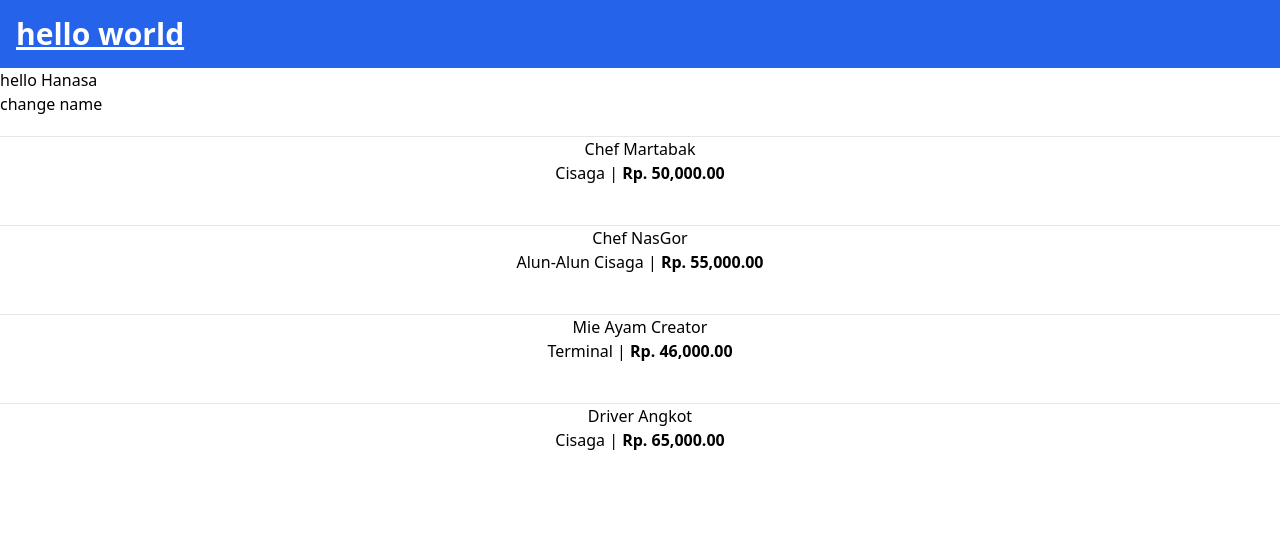
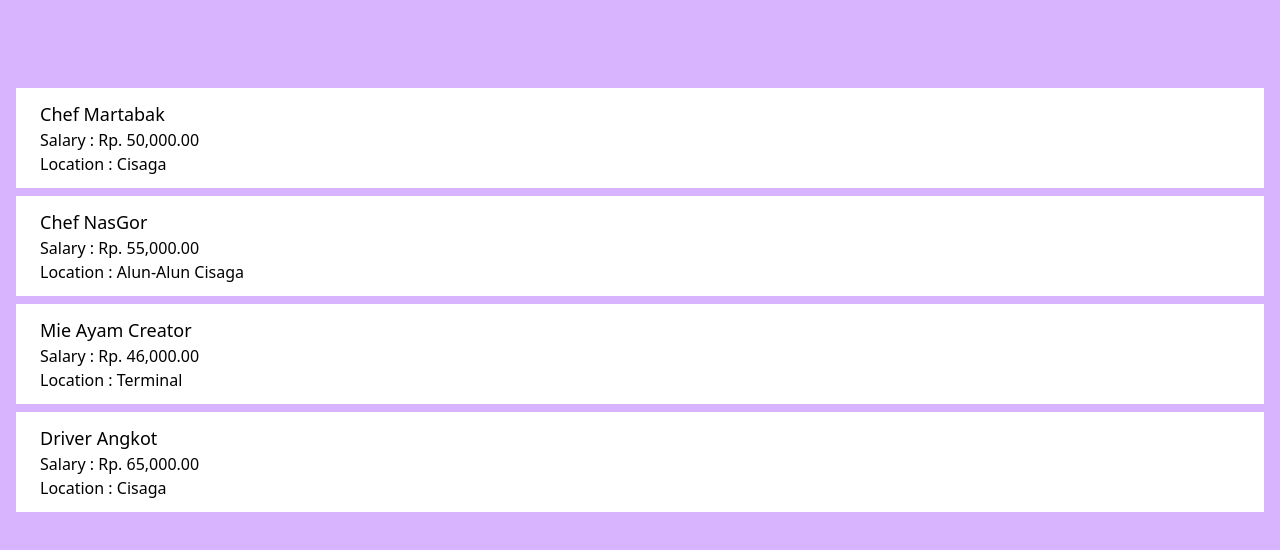
Before and after one commit to nnivxix/found-job, a Vue app: page / in a window 1280 px wide. Shown: the top 550 px of the page. Built offline with nearby package versions, Linux system fonts and the light colour scheme.

Commit message:
passing prop and adding style

```diff
--- a/src/App.vue
+++ b/src/App.vue
@@ -6,12 +6,11 @@ import TheJobs from './components/TheJobs.vue';
 </script>
 
 <template>
-		<h1 class="text-3xl font-bold text-white underline bg-blue-600 p-4">
-			hello world
-		</h1>
-		<HelloComponent />
 		<TheJobs />
 </template>
 
 <style>
+body {
+	background-color: #D8B4FE;
+}
 </style>
--- /dev/null
+++ b/src/components/ListJob.vue
@@ -0,0 +1,28 @@
+<template>
+		<ul class="my-10 py-10">
+			<li
+				v-for="job in jobs" :key="job.id"
+				class="py-3 px-6 my-2 mx-4 bg-white text-black"
+			>
+				<h2 class="text-lg font-medium">
+					{{ job.name }}
+				</h2>
+				<p>Salary : {{ formatToCurrency(job.salary) }}</p>
+        <p>Location : {{ job.location }}</p>
+			</li>
+		</ul>
+</template>
+<script setup lang="ts">
+import { defineProps, PropType } from 'vue';
+import Job from '../types/Job';
+
+defineProps({
+  jobs: {
+    required: true,
+    type: Array as PropType<Job[]>
+  },
+})
+const formatToCurrency = (amount: number) => {
+  return "Rp. " + amount.toFixed(2).replace(/\d(?=(\d{3})+\.)/g, "$&,");
+};
+</script>
--- a/src/components/TheJobs.vue
+++ b/src/components/TheJobs.vue
@@ -1,19 +1,10 @@
 <template>
-		<main
-			v-for="job in Jobs"	:key="job.name"
-			class="py-5 text-center hover:bg-gray-600 hover:text-white"
-		>
-			<hr>
-			<h1>{{ job.name }}</h1>
-			<p>
-				{{ job.location }} | <span class="font-bold">{{ formatToCurrency(job.salary) }}
-				</span>
-			</p>
-		</main>
+		<ListJob :jobs="Jobs" />
 </template>
 
 <script lang="ts" setup>
 import Job from '../types/Job';
+import ListJob from './ListJob.vue';
 import {ref} from 'vue';
 
 
@@ -24,8 +15,4 @@ const Jobs = ref<Job[]>([
   {id: '6uhsgfs', name: 'Driver Angkot', location: 'Cisaga', salary:65000}
 ])
 
-const formatToCurrency = (amount: number) => {
-  return "Rp. " + amount.toFixed(2).replace(/\d(?=(\d{3})+\.)/g, "$&,");
-};
-
 </script>
```
Also changed, not shown: .eslintrc.json.
